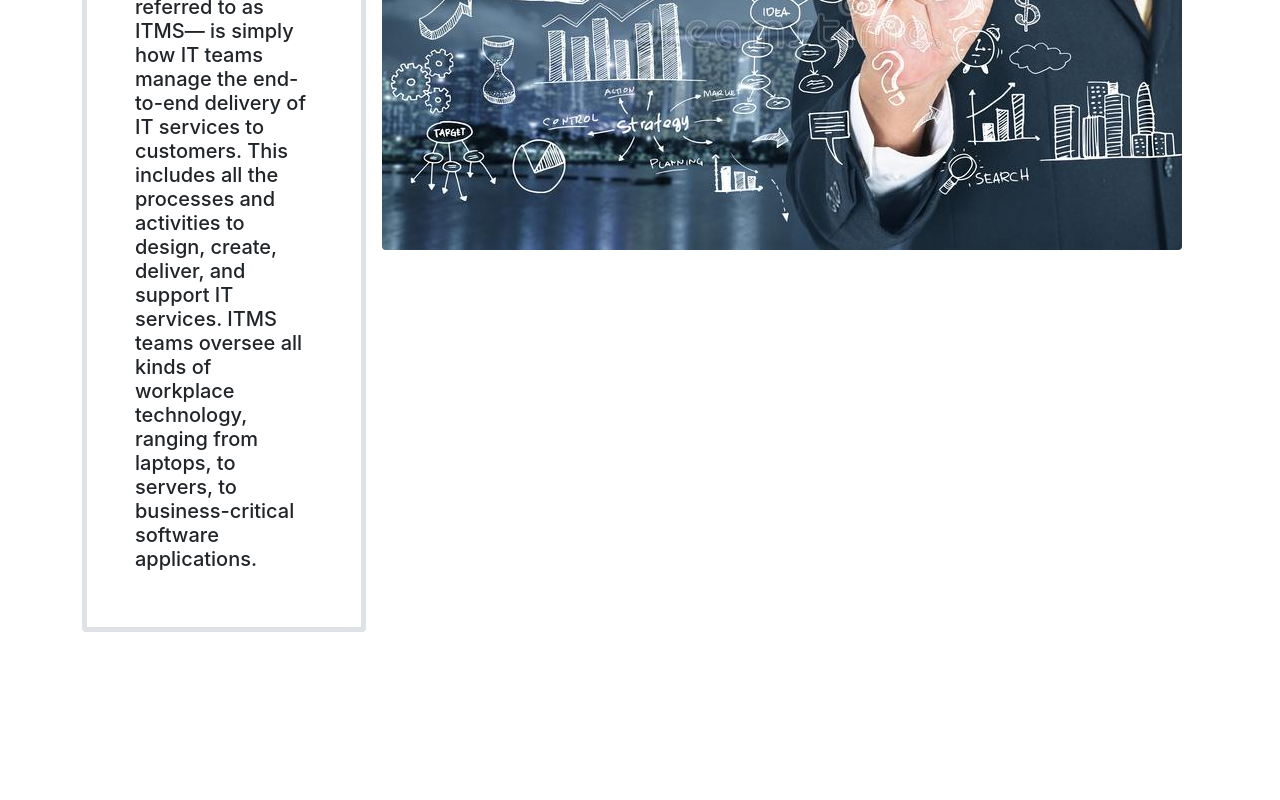
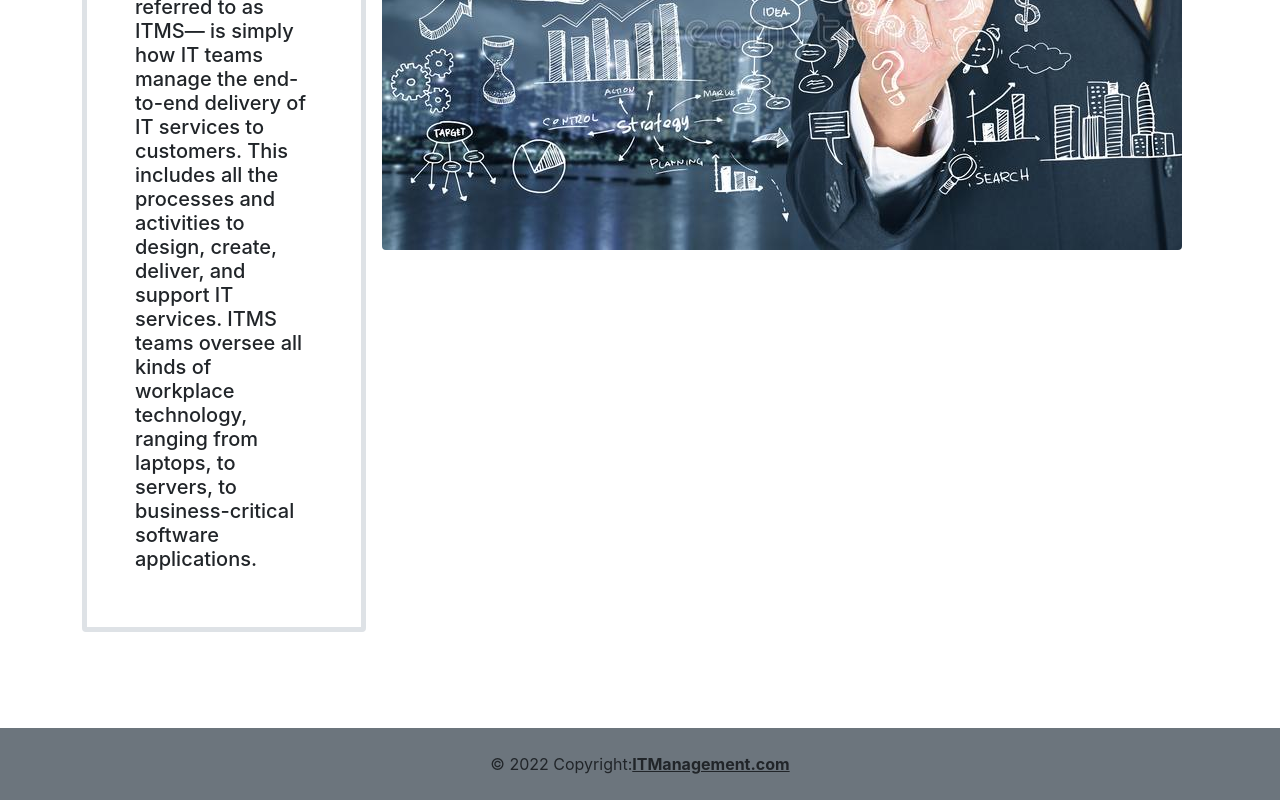
Before and after one commit to Sadman600/-warehouse-management-client-side, a React (Create React App) app: page / in a window 1280 px wide. Shown: the part 1488-2288 px from the top of the page. Before the commit the page ends 2216 px from the top, so only its background shows below. Built offline with nearby package versions, Linux system fonts and the light colour scheme; no server answers.

Commit message:
Added footer

```diff
--- /dev/null
+++ b/src/Footer/Footer.js
@@ -0,0 +1,13 @@
+import React from 'react';
+import './Footer.css';
+
+const Footer = () => {
+    return (
+        <div className='bg-secondary text-center p-4'>
+            © 2022 Copyright:
+            <a class="text-reset fw-bold" href="https://itmanagement.com/">ITManagement.com</a>
+        </div>
+    );
+};
+
+export default Footer;
--- a/src/Main/Home/Home/Home.js
+++ b/src/Main/Home/Home/Home.js
@@ -1,6 +1,7 @@
 
 import { useEffect, useState } from 'react';
 import { useNavigate } from 'react-router-dom';
+import Footer from '../../../Footer/Footer';
 // import useItems from '../../../Hook/useItems';
 import Banner from '../Banner/Banner';
 import Item from '../Item/Item';
@@ -31,6 +32,7 @@ const Home = () => {
                 </div>
             </div>
             <Service></Service>
+            <Footer></Footer>
         </div>
     );
 };
```
Also changed, not shown: src/Footer/Footer.css (added).
